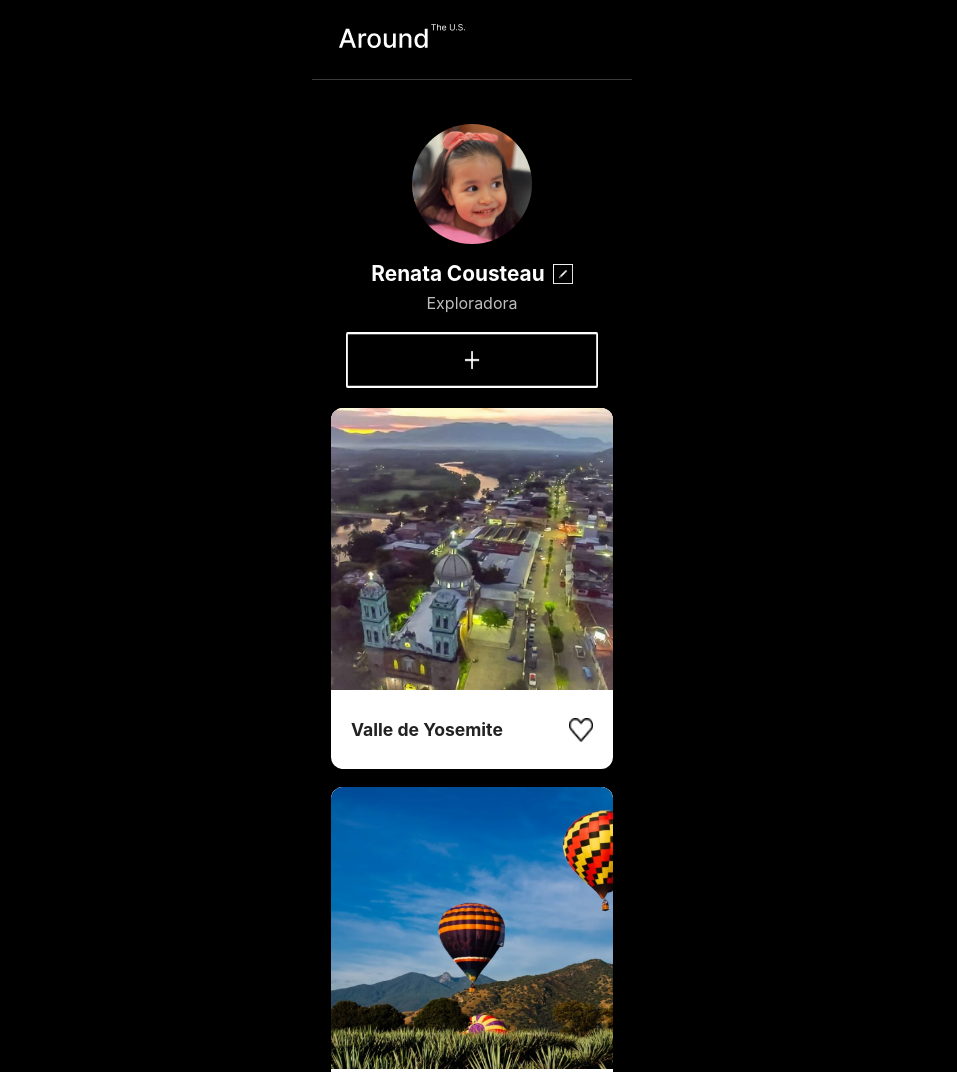
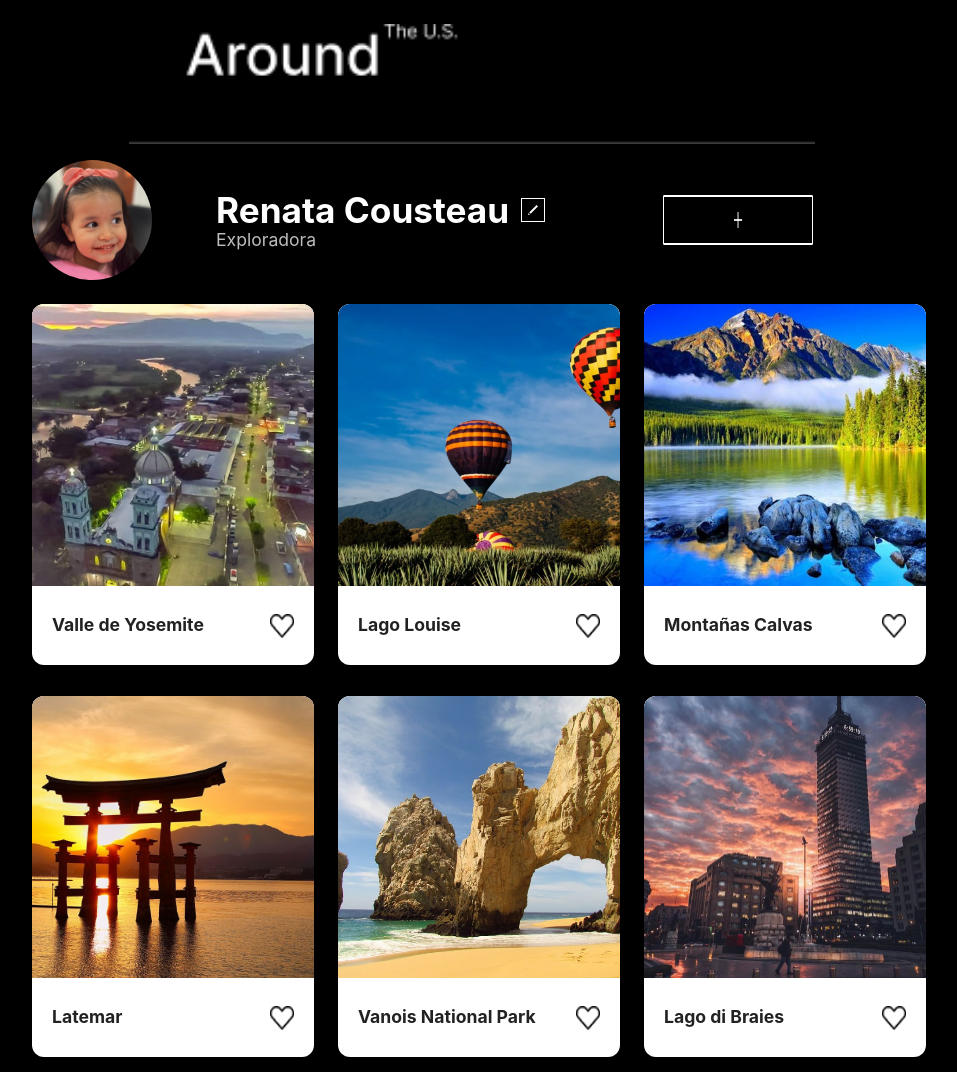
Before and after one commit to Tiggreee/web_project_around, a plain HTML site: page index.html in a window 1280 px wide. Shown: the top 1072 px of the page, without its empty margins (168-1125 px from the left). Drawn offline with Linux system fonts and the light colour scheme.

Commit message:
add styles and responsive design

```diff
--- a/blocks/grid__container.css
+++ b/blocks/grid__container.css
@@ -4,16 +4,47 @@
   display: flex;
   justify-content: center;
   background: #000;
+  overflow-x: hidden;
 }
 
 .grid__section {
   width: 100%;
-  max-width: 282px;
-  display: flex;
-  flex-direction: column;
+  max-width: 880px;
+  display: grid;
+  grid-template-columns: 1fr;
   gap: 18px;
   margin: 0 auto;
   padding: 0 0 24px 0;
+  box-sizing: border-box;
+}
+
+@media (min-width: 600px) {
+  .grid__section {
+    grid-template-columns: repeat(2, 1fr);
+    gap: 24px;
+    padding: 0 0 32px 0;
+  }
+}
+
+@media (min-width: 900px) {
+  .grid__section {
+    grid-template-columns: repeat(3, 1fr);
+    gap: 24px;
+    max-width: 880px;
+    padding: 0 0 40px 0;
+  }
+}
+
+@media (min-width: 1280px) {
+  .grid__container {
+    max-width: 1280px;
+    margin: 0 auto;
+  }
+  .grid__section {
+    max-width: 880px;
+    margin-left: auto;
+    margin-right: auto;
+  }
 }
 
 .grid__item {
@@ -34,7 +65,7 @@
   align-items: center;
   justify-content: space-between;
   gap: 8px;
-  width: 242px; /* 282px tarjeta - 2*20px padding */
+  width: 242px;
   height: 79px;
   margin: 0 auto;
 }
@@ -52,7 +83,7 @@
   font-size: 1.1rem;
   font-weight: 700;
   margin: 0;
-  text-align: left; /* Cambia a la izquierda */
+  text-align: left;
 }
 
 .grid__like {
--- a/blocks/header.css
+++ b/blocks/header.css
@@ -48,9 +48,8 @@
 .header__row {
   display: flex;
   align-items: center;
-  justify-content: center;
-  width: 100%;
   gap: 8px;
+  /* Eliminar width: 100% para que el ancho lo defina el contenido */
 }
 
 .header__title {
@@ -79,26 +78,203 @@
   font-weight: 400;
   color: #bdbdbd;
   margin: 8px 0 20px 0;
-  text-align: center;
+  text-align: left;
+  /* Eliminar align-self: center para que herede la alineación del bloque */
 }
 
 .header__add {
-  width: auto;
-  height: auto;
+  width: 282px;
+  height: 50px;
   background: none;
   border: none;
   border-radius: 0;
   padding: 0;
-  margin: 0 auto;
-  display: flex;
-  align-items: center;
-  justify-content: center;
+  margin: 0;
+  display: block;
+  align-items: unset;
+  justify-content: unset;
   cursor: pointer;
   transition: none;
 }
 
 .header__add img {
-  width: 252px;
-  height: 56px;
+  width: 282px;
+  height: 50px;
   display: block;
+  margin: 0;
 }
+
+.header__block {
+  display: flex;
+  flex-direction: column;
+  justify-content: center;
+  align-items: flex-start;
+  width: 100%;
+  gap: 0;
+}
+
+@media (min-width: 600px) {
+  .header {
+    width: 100%;
+    max-width: 880px;
+    min-height: 120px;
+    margin: 0 auto 24px auto;
+    padding-top: 24px;
+    display: flex;
+    flex-direction: column;
+    align-items: center;
+  }
+  .header__logo {
+    width: 880px;
+    height: 120px;
+    margin: 0 auto 16px auto;
+    display: block;
+    object-fit: contain;
+  }
+  .header__info {
+    width: 880px;
+    max-width: 880px;
+    min-height: 120px;
+    background: none;
+    border-radius: 0;
+    display: flex;
+    flex-direction: row;
+    align-items: center;
+    justify-content: flex-start;
+    padding: 0;
+    box-sizing: border-box;
+    box-shadow: none;
+    border: none;
+    gap: 32px;
+  }
+  .header__pic {
+    width: 120px;
+    height: 120px;
+    border-radius: 50%;
+    object-fit: cover;
+    margin: 0 32px 0 0;
+  }
+  .header__block {
+    width: 415px;
+    height: 77px;
+    display: flex;
+    flex-direction: column;
+    justify-content: center;
+    align-items: flex-start;
+    gap: 0;
+  }
+  .header__row {
+    display: flex;
+    align-items: center;
+    gap: 12px;
+    margin-bottom: 0;
+  }
+  .header__title {
+    font-size: 2.2rem;
+    font-weight: 700;
+    color: #fff;
+    margin: 0;
+  }
+  .header__edit {
+    background: none;
+    border: none;
+    cursor: pointer;
+    padding: 0;
+    display: flex;
+    align-items: center;
+  }
+  .header__edit img {
+    width: 24px;
+    height: 24px;
+  }
+  .header__subtitle {
+    font-size: 1.1rem;
+    font-weight: 400;
+    color: #bdbdbd;
+    margin: 0;
+    text-align: left;
+    align-self: flex-start;
+  }
+  .header__add {
+    width: 150px;
+    height: 50px;
+    background: none;
+    border: none;
+    border-radius: 0;
+    color: unset;
+    font-size: unset;
+    display: block;
+    align-items: unset;
+    justify-content: unset;
+    margin: 0;
+    cursor: pointer;
+    transition: none;
+  }
+  .header__add img {
+    width: 150px;
+    height: 50px;
+    display: block;
+    margin: 0;
+  }
+}
+
+@media (min-width: 600px) and (max-width: 899px) {
+  .header {
+    max-width: 600px;
+    margin: 0 auto 24px auto;
+    padding-top: 24px;
+  }
+  .header__logo {
+    width: 600px;
+    height: 120px;
+    margin: 0 auto 16px auto;
+    display: block;
+    object-fit: contain;
+  }
+  .header__info {
+    width: 100%;
+    max-width: 600px;
+    min-height: 120px;
+    flex-direction: row;
+    align-items: center;
+    justify-content: flex-start;
+    gap: 24px;
+    padding: 0;
+  }
+  .header__pic {
+    width: 120px;
+    height: 120px;
+    margin: 0 24px 0 0;
+  }
+  .header__block {
+    width: 250px;
+    height: auto;
+    gap: 0;
+  }
+  .header__subtitle {
+    font-size: 1rem;
+    margin: 0;
+    text-align: left;
+    align-self: flex-start;
+  }
+  .header__add {
+    width: 150px;
+    height: 50px;
+    margin-left: auto;
+    margin-right: 0;
+  }
+  .header__add img {
+    width: 150px;
+    height: 50px;
+  }
+}
+
+@media (min-width: 900px) {
+  .header__block {
+    align-items: flex-start;
+  }
+  .header__subtitle {
+    text-align: left;
+    align-self: flex-start;
+  }
+}
--- a/index.html
+++ b/index.html
@@ -15,6 +15,7 @@
         <img class="header__logo" src="./images/headerlogo.png" alt="Around Us Logo"/>
       <header class="header__info">
         <img class="header__pic" src="./images/renata.jpeg" alt="Foto de perfil de Renata Cousteau"/>
+        <div class="header__block">
           <div class="header__row">
             <h1 class="header__title">Renata Cousteau</h1>
             <button class="header__edit" aria-label="Editar perfil">
@@ -22,6 +23,7 @@
             </button>
           </div>
           <h2 class="header__subtitle">Exploradora</h2>
+        </div>
         <button class="header__add" aria-label="Agregar imágenes">
           <img src="./images/add_button.png" alt="Botón para agregar imágenes"/>
         </button>
```
Lines whose indentation alone changed are shown as unchanged.
